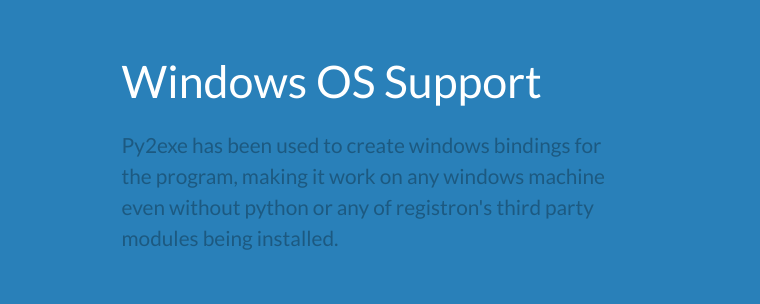
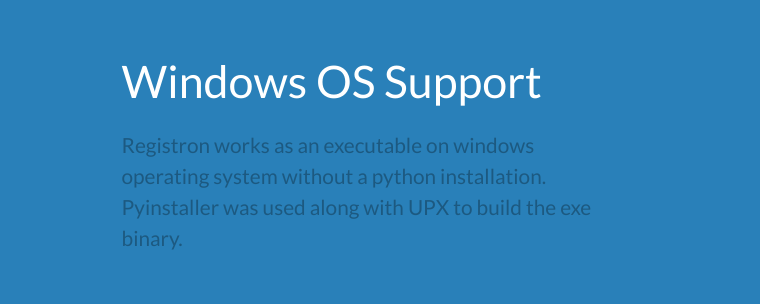
Before and after one commit to josephrexme/registron, a plain HTML site: page index.html in a window 1280 px wide. Shown: the part 2680-2984 px from the top of the page, 520-1280 px from the left. Drawn offline with Linux system fonts and the light colour scheme.

Commit message:
Updated windows support information for pyinstaller

```diff
--- a/index.html
+++ b/index.html
@@ -65,7 +65,7 @@
 				</div>
 				<div class="column text">
 					<h2>Windows OS Support</h2>
-					<p>Py2exe has been used to create windows bindings for the program, making it work on any windows machine even without python or any of registron's third party modules being installed.</p>
+					<p>Registron works as an executable on windows operating system without a python installation. Pyinstaller was used along with UPX to build the exe binary.</p>
 				</div>
 			</section>
 			<section class="col-2 color ss-style-boxes">
```
Also changed, not shown: 1 other file.
